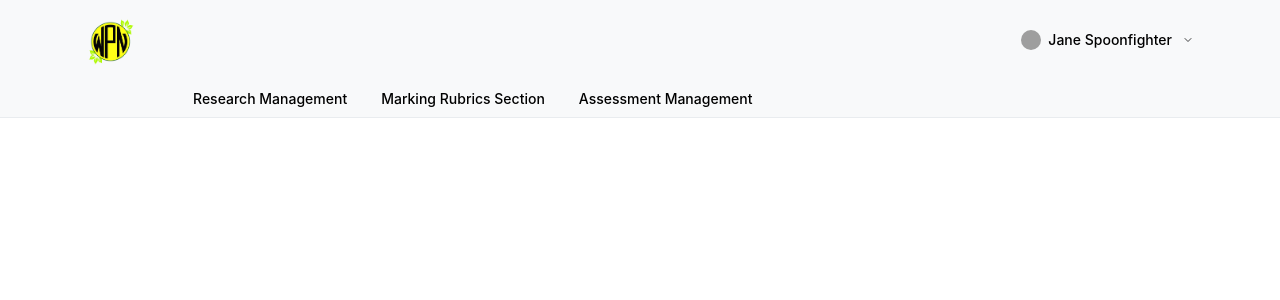
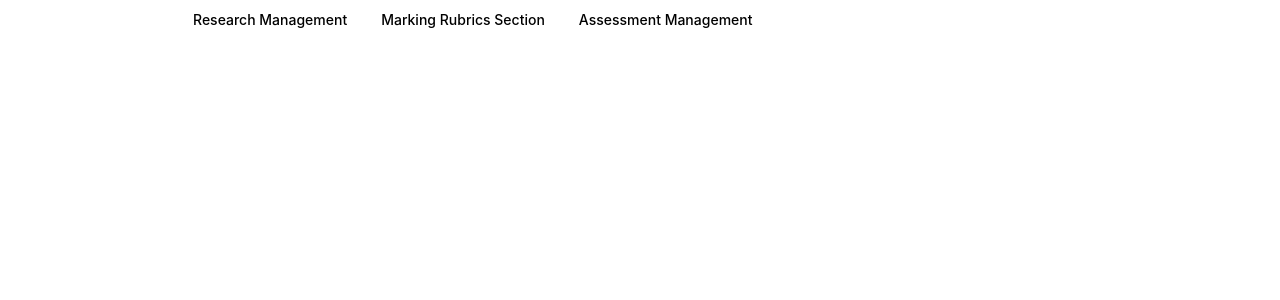
Before and after one commit to VenuraKaushan/ITPM-project, a React (Vite) app in the folder frontend/: page /pMember/dashboard in a window 1280 px wide. Shown: the top 300 px of the page. Built offline with nearby package versions, Linux system fonts and the light colour scheme; grey boxes are pictures that could not be loaded.

Commit message:
Some updates
Some updates

```diff
--- /dev/null
+++ b/frontend/src/components/ProjectMember/MarkingRubrics.tsx
@@ -0,0 +1,11 @@
+import React from 'react'
+
+const MarkingRubrics = () => {
+  return (
+    <div>
+
+    </div>
+  )
+}
+
+export default MarkingRubrics
--- a/frontend/src/components/ProjectMember/PMemberHeader.tsx
+++ b/frontend/src/components/ProjectMember/PMemberHeader.tsx
@@ -24,6 +24,7 @@ import {
 import classes from "../../Styles/HeaderTabs.module.css";
 import logo from "../../assets/testlogo.png";
 import ResearchManagement from "./ResearchManagement";
+import MarkingRubrics from "./MarkingRubrics";
 
 const user = {
   name: "Jane Spoonfighter",
@@ -50,80 +51,8 @@ export function PMemberHeader() {
   ));
 
   return (
-    <div className={classes.header}>
-      <Container className={classes.mainSection} size="lg">
-        <Group justify="space-between">
-          <Image width={200} height={50} src={logo} mt={5} />
+    <>
 
-          <Burger opened={opened} onClick={toggle} hiddenFrom="xs" size="sm" />
-
-          <Menu
-            width={260}
-            position="bottom-end"
-            transitionProps={{ transition: "pop-top-right" }}
-            onClose={() => setUserMenuOpened(false)}
-            onOpen={() => setUserMenuOpened(true)}
-            withinPortal
-          >
-            <Menu.Target>
-              <UnstyledButton
-                className={cx(classes.user, {
-                  [classes.userActive]: userMenuOpened,
-                })}
-              >
-                <Group gap={7}>
-                  <Avatar
-                    src={user.image}
-                    alt={user.name}
-                    radius="xl"
-                    size={20}
-                  />
-                  <Text fw={500} size="sm" lh={1} mr={3}>
-                    {user.name}
-                  </Text>
-                  <IconChevronDown
-                    style={{ width: rem(12), height: rem(12) }}
-                    stroke={1.5}
-                  />
-                </Group>
-              </UnstyledButton>
-            </Menu.Target>
-            <Menu.Dropdown>
-              <Menu.Label>Settings</Menu.Label>
-              <Menu.Item
-                leftSection={
-                  <IconSettings
-                    style={{ width: rem(16), height: rem(16) }}
-                    stroke={1.5}
-                  />
-                }
-              >
-                Account settings
-              </Menu.Item>
-              <Menu.Item
-                leftSection={
-                  <IconSwitchHorizontal
-                    style={{ width: rem(16), height: rem(16) }}
-                    stroke={1.5}
-                  />
-                }
-              >
-                Change account
-              </Menu.Item>
-              <Menu.Item
-                leftSection={
-                  <IconLogout
-                    style={{ width: rem(16), height: rem(16) }}
-                    stroke={1.5}
-                  />
-                }
-              >
-                Logout
-              </Menu.Item>
-            </Menu.Dropdown>
-          </Menu>
-        </Group>
-      </Container>
       <Container size="md">
         <Tabs
           defaultValue="Home"
@@ -140,10 +69,13 @@ export function PMemberHeader() {
             <Tabs.Panel value="Research Management">
               {<ResearchManagement />}
             </Tabs.Panel>
+            <Tabs.Panel value="Marking Rubrics Section">
+              {<MarkingRubrics />}
+            </Tabs.Panel>
           </Tabs.List>
         </Tabs>
       </Container>
-    </div>
+    </>
   );
 }
 
```
Also changed, not shown: frontend/src/components/StaffPage/index.tsx (+45 -10 lines).
